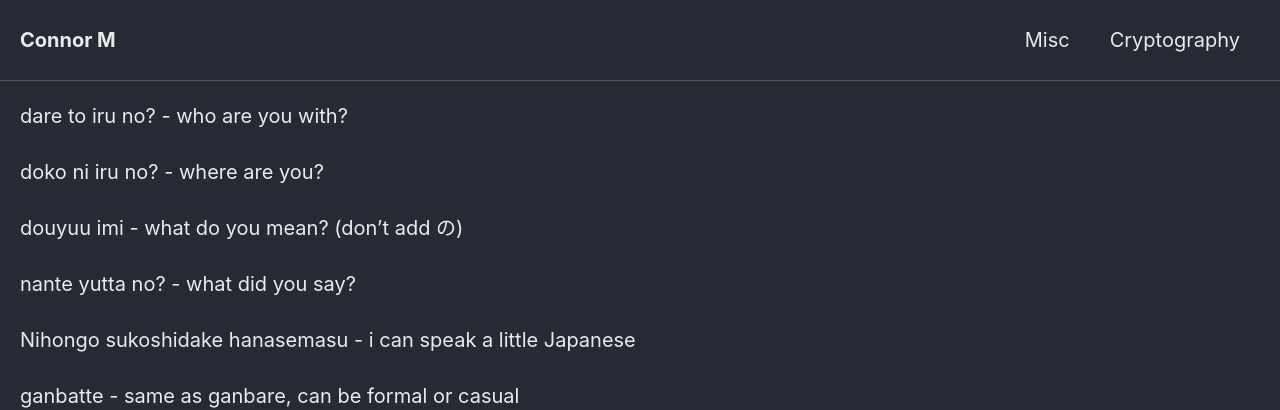
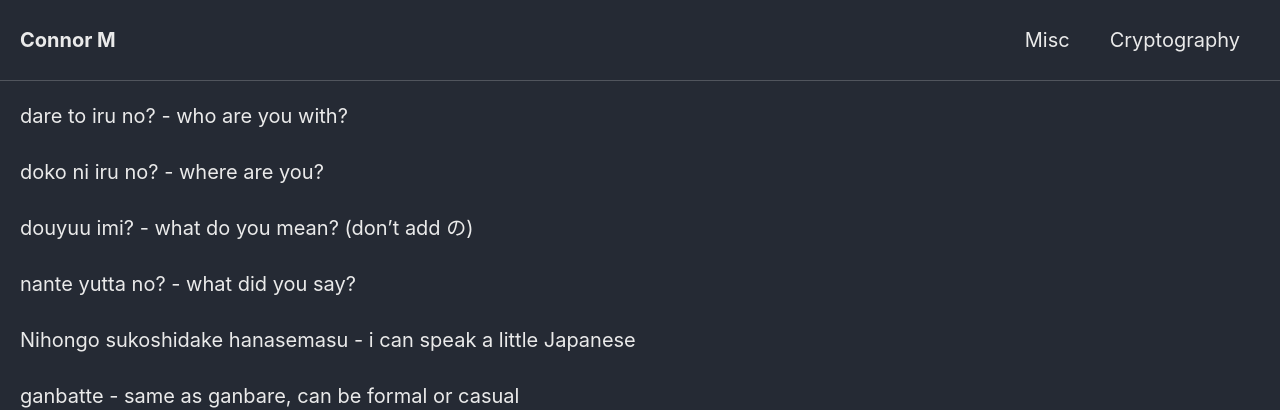
Before and after one commit to Connor-McCartney/Connor-McCartney.github.io, a Jekyll site: the page built from _pages/misc/japanese.md, in a window 1280 px wide and 900 px high. Shown: the top 410 px of the window. Built offline with Jekyll 4.4.1, drawn with Linux system fonts in a browser that asks for light colours; cached includes are drawn as plain includes; our own code applies the rules of GitHub Pages for plain Markdown files.

```diff
--- a/_pages/misc/japanese.md
+++ b/_pages/misc/japanese.md
@@ -3,7 +3,7 @@ dare to iru no? - who are you with?
 
 doko ni iru no? - where are you?
 
-douyuu imi - what do you mean? (don't add の)
+douyuu imi? - what do you mean? (don't add の)
 
 nante yutta no? - what did you say?
 
```
